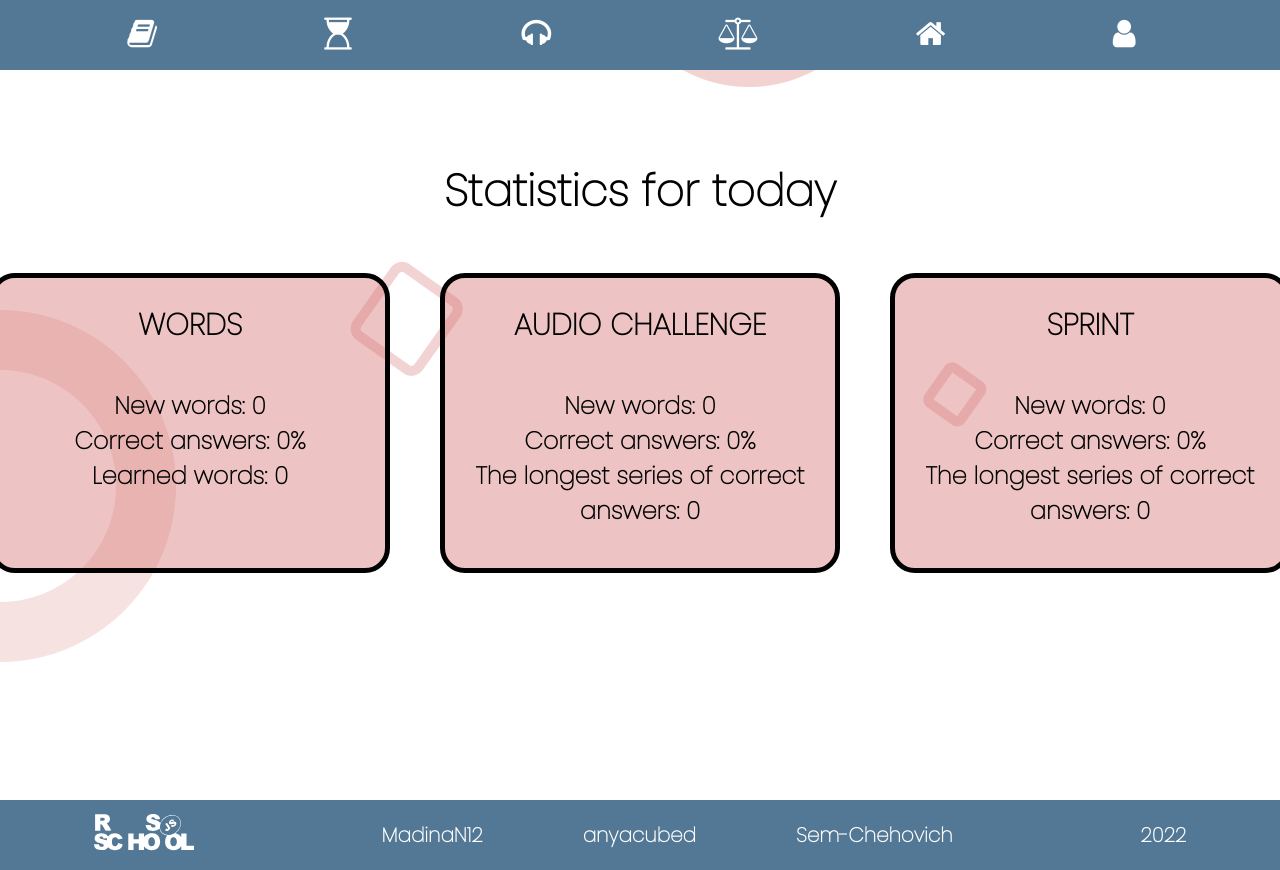
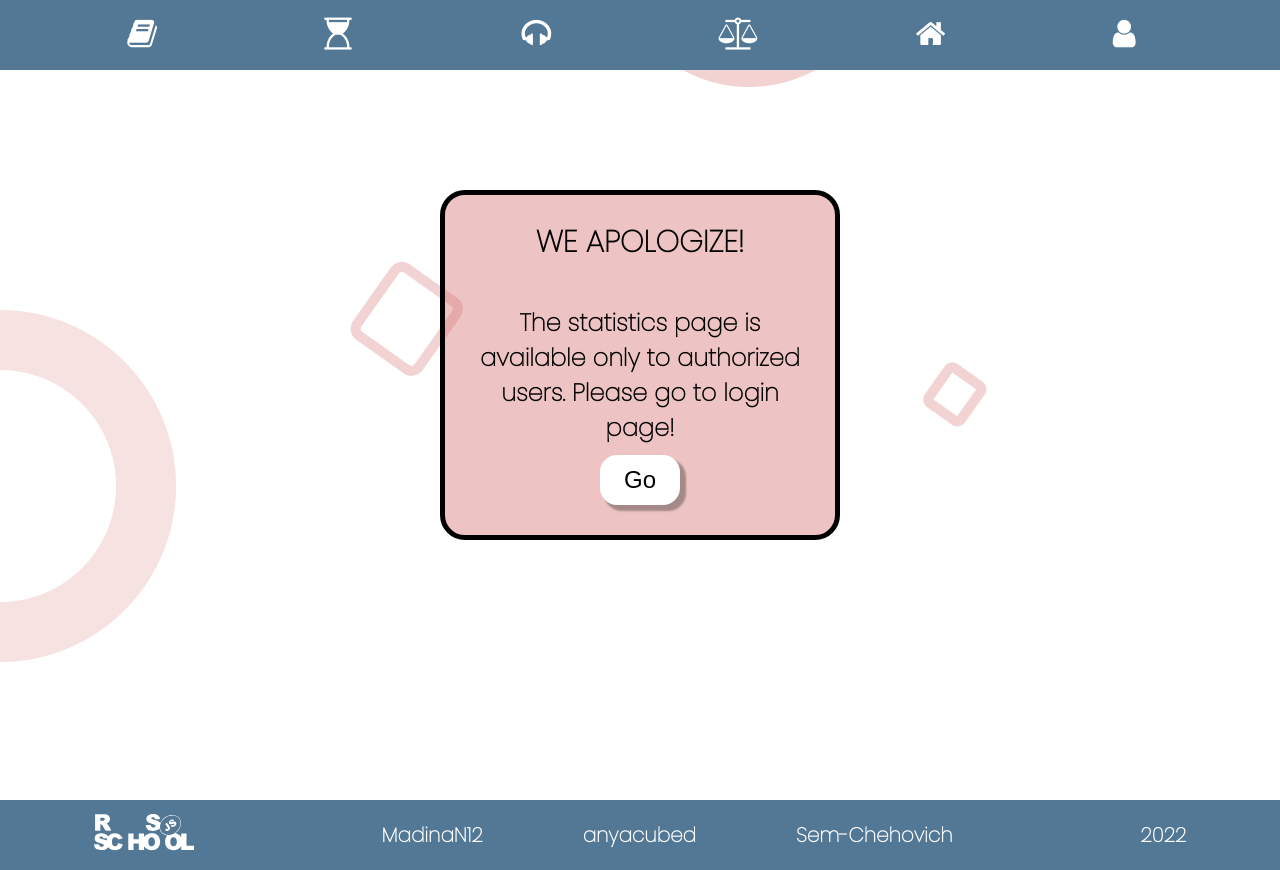
Before and after one commit to Sem-Chehovich/rslang, a React (Create React App) app in the folder my-app/: page /statistics in a window 1280 px wide. Built offline with nearby package versions, Linux system fonts and the light colour scheme; no server answers.

Commit message:
feat: add authorization check for statistics page

```diff
--- a/my-app/src/sprint-game/sprintResults/sprintResults.css
+++ b/my-app/src/sprint-game/sprintResults/sprintResults.css
@@ -9,11 +9,13 @@
 .sprint-results table {
 	display: flex;
   justify-content: center;
+  color: #ffffff;
 }
 
 .result-title {
   text-align: center;
   font-size: 38px;
+  color: #ffffff;
 }
 
 .sprint-results tbody td {
--- a/my-app/src/statistics/statistics.css
+++ b/my-app/src/statistics/statistics.css
@@ -24,6 +24,10 @@
   text-align: center;
 }
 
+.statistics-page__cards-item.big {
+  height: 350px;
+}
+
 .statistics-page__cards-item p {
   font-size: 24px;
 }
@@ -33,3 +37,21 @@
   font-size: 30px;
   text-transform: uppercase;
 }
+
+.go-btn {
+  width: 80px;
+  height: 50px;
+  background-color: white;
+  border-radius: 17px;
+  border: none;
+  cursor: pointer;
+  transition: .4s;
+  box-shadow: 5px 5px 2px 1px rgba(0, 0, 0, .3);
+  font-size: 24px;
+  margin-top: 10px;
+  cursor: pointer;
+}
+
+.go-btn:hover {
+  transform: scale(1.05);
+}
--- a/my-app/src/statistics/statistics.tsx
+++ b/my-app/src/statistics/statistics.tsx
@@ -1,10 +1,12 @@
 import { statisticsItems } from './statisticsConstants';
 import './statistics.css';
 import { WordStatistics } from './components/wordStatistic'
-import { useEffect } from 'react';
+import { useEffect, useState } from 'react';
 import React from 'react';
 import { setUserInitialStatistics } from '../utilities/utilities';
 import { AudioChallengeStatistics, AudioStatisticsItem } from './components/audioChallengeStatistics';
+import { isAuthorizedUser } from '../authorization/validateToken';
+import { useNavigate } from 'react-router';
 
 export interface statisticsItem {
   [key: string]: string
@@ -19,11 +21,30 @@ export const Statistics = () => {
   const [dataSprint, setDataSprint] = React.useState<{newWord: number, longestBatch: number, percentage: number}>(
     {newWord: 0, longestBatch: 0, percentage: 0}
   )
+  const [showAlert, setShowAlert] = useState(false);
+  const navigate = useNavigate();
 
   useEffect(() => {
+    // async function checkAuth() {
+    //   const checkAuth = await isAuthorizedUser();
+    //   if (checkAuth === 'redirect') {
+    //     setShowAlert(true);
+    //     //navigate('/authorization');
+    //   }
+    // }
+
+    // checkAuth();
+
     async function getData() {
+      const checkAuth = await isAuthorizedUser();
+
+      if (checkAuth === 'redirect') {
+        setShowAlert(true);
+      } else {
+        setShowAlert(false);
         let wordStatistickObj = await WordStatistics();
         let sprintStatistic = await setUserInitialStatistics();
+
         if (typeof sprintStatistic !== 'number') {
           let obj = {
             newWord: sprintStatistic.optional.sprintGame.newWord,
@@ -35,10 +56,24 @@ export const Statistics = () => {
 
         setData(wordStatistickObj as {newWord: number, lernWords: number, percentageOfCorrectAnswers: number})
         }
+    }
     getData()
   }, []);
 
+  const handleClick = () => {
+    navigate('/authorization');
+  }
+
   return (
+    showAlert === true ?
+    <div className='statistics-page'>
+      <div className='statistics-page__cards-item big'>
+        <h3>We apologize!</h3>
+        <p>The statistics page is available only to authorized users. Please go to login page!</p>
+        <button className='go-btn' onClick={handleClick}>Go</button>
+      </div>
+    </div>
+    :
     <div className='statistics-page'>
       <h2>Statistics for today</h2>
       <div className='statistics-page__cards'>
--- a/my-app/src/utilities/utilities.tsx
+++ b/my-app/src/utilities/utilities.tsx
@@ -103,15 +103,11 @@ export async function setUserInitialStatistics() {
 
   if (typeof userStatistic !== 'number') {
     if (userStatistic.optional.date !== currDateStr) {
-      userStatistic.optional.date = currDateStr;
-      userStatistic.optional.sprintGame.newWord = 0;
-      userStatistic.optional.sprintGame.longestBatch = 0;
-      userStatistic.optional.sprintGame.rightAnsCount = 0;
-      userStatistic.optional.sprintGame.questionsCount = 0;
+      initStatOptional.optional.date = currDateStr;
     }
   }
 
-  return userStatistic;
+  return initStatOptional;
 }
 
 export function getPercentage(rightAnsCount: number, questCount: number) {
```
Lines whose indentation alone changed are shown as unchanged.
